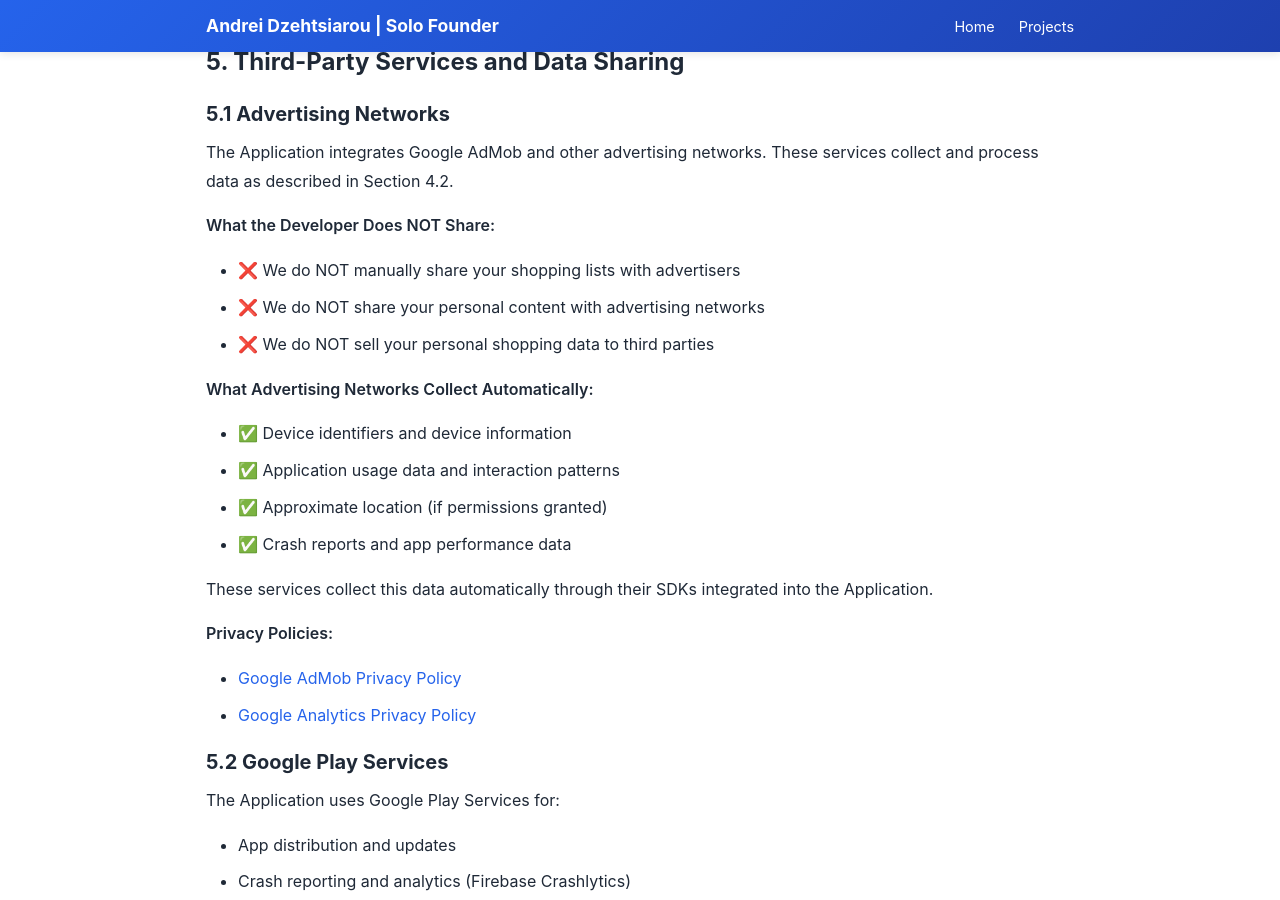
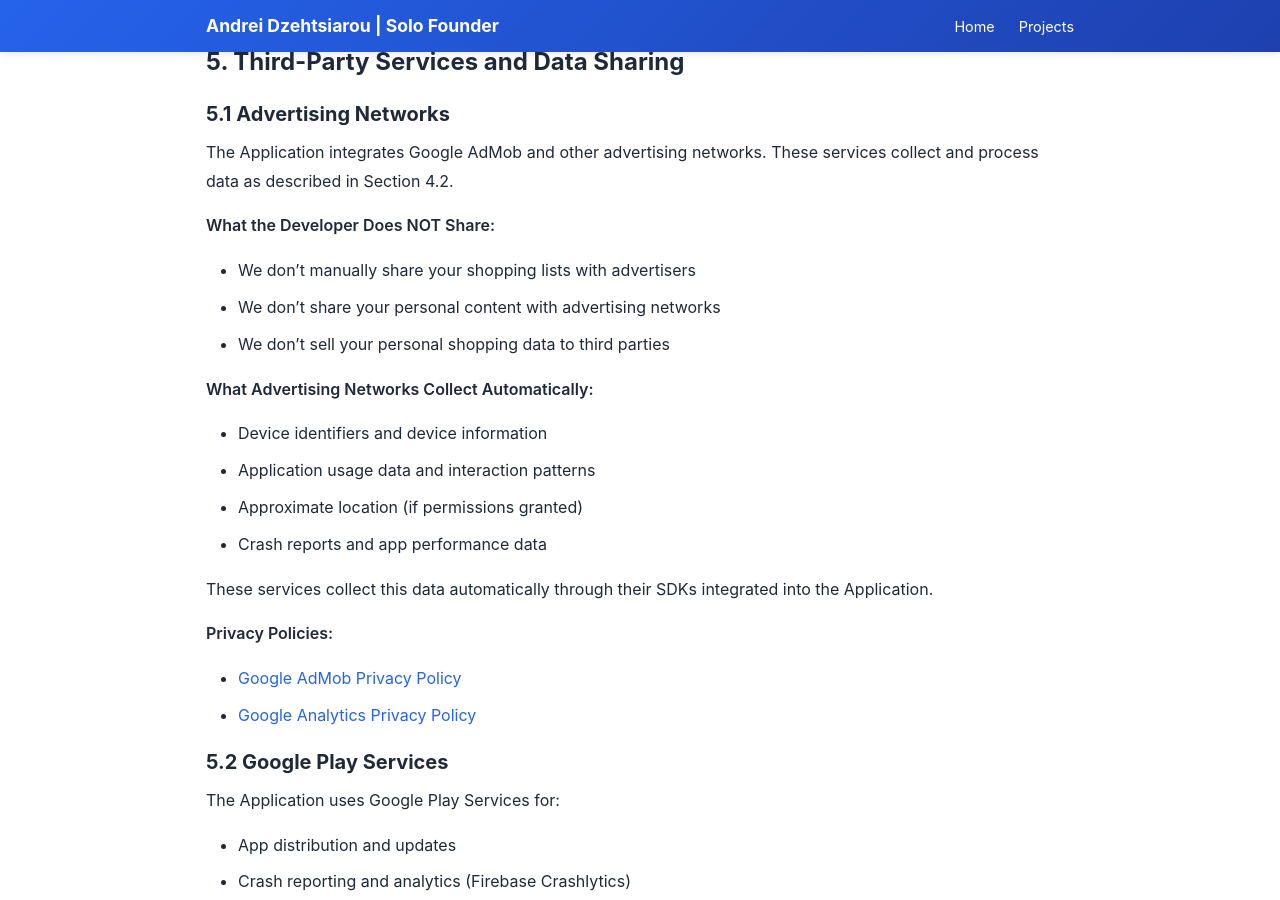
Before and after one commit to andreidzehtsiarou/andreidzehtsiarou.github.io, a Jekyll site: the page built from docs/privacy_policy.md, in a window 1280 px wide and 900 px high, scrolled down 3315 px. Built offline with Jekyll 4.4.1, drawn with Linux system fonts in a browser that asks for light colours.

Commit message:
Update privacy_policy.md

```diff
--- a/docs/privacy_policy.md
+++ b/docs/privacy_policy.md
@@ -125,15 +125,15 @@ The Application uses Google AdMob to display advertisements. Google AdMob and ot
 The Application integrates Google AdMob and other advertising networks. These services collect and process data as described in Section 4.2.
 
 **What the Developer Does NOT Share:**
-- ❌ We do NOT manually share your shopping lists with advertisers
-- ❌ We do NOT share your personal content with advertising networks
-- ❌ We do NOT sell your personal shopping data to third parties
+- We don't manually share your shopping lists with advertisers
+- We don't share your personal content with advertising networks
+- We don't sell your personal shopping data to third parties
 
 **What Advertising Networks Collect Automatically:**
-- ✅ Device identifiers and device information
-- ✅ Application usage data and interaction patterns
-- ✅ Approximate location (if permissions granted)
-- ✅ Crash reports and app performance data
+- Device identifiers and device information
+- Application usage data and interaction patterns
+- Approximate location (if permissions granted)
+- Crash reports and app performance data
 
 These services collect this data automatically through their SDKs integrated into the Application.
 
```
